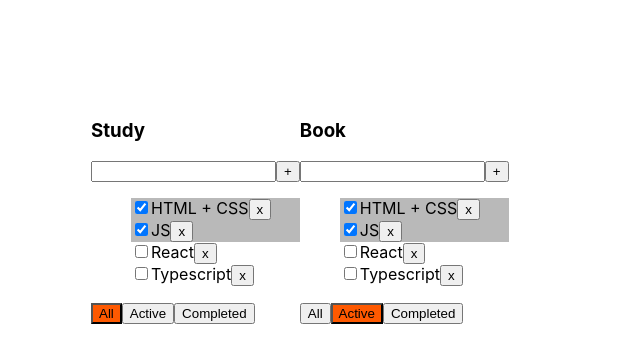
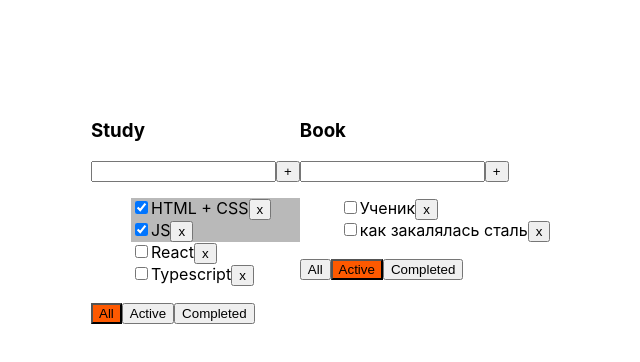
Before and after one commit to Aleksei-Mikheichev-Veb/Todolist-with-typescript, a React (Create React App) app: page / in a window 1280 px wide. Shown: the top 362 px of the page, without its empty margins (9-649 px from the left). Built offline with nearby package versions, Linux system fonts and the light colour scheme.

Commit message:
added feature adding,deleting and changing status task

```diff
--- a/src/App.tsx
+++ b/src/App.tsx
@@ -11,51 +11,59 @@ type TodoListType = {
 }
 
 function App() {
-    const [tasks, setTasks] = useState<Array<TaskType>>([
-        {id: v1(), title: 'HTML + CSS', isDone: true},
-        {id: v1(), title: 'JS', isDone: true},
-        {id: v1(), title: 'React', isDone: false},
-        {id: v1(), title: 'Typescript', isDone: false},
-    ])
-    const [filterTask, setFilterTask] = useState<FilterType>('all')
+    const todoList1 = v1()
+    const todoList2 = v1()
+    const [todoLists, setTodoLists] = useState<Array<TodoListType>>([
+        {id: todoList1, title: 'Study', filter: 'all'},
+        {id: todoList2, title: 'Book', filter: 'active'},
+    ]);
+    const [tasksInTodoList, setTasksInTodoList] = useState({
+        [todoList1]: [
+            {id: v1(), title: 'HTML + CSS', isDone: true},
+            {id: v1(), title: 'JS', isDone: true},
+            {id: v1(), title: 'React', isDone: false},
+            {id: v1(), title: 'Typescript', isDone: false},
+        ],
+        [todoList2]: [
+            {id: v1(), title: 'Ученик', isDone: false},
+            {id: v1(), title: 'как закалялась сталь', isDone: false},
+            {id: v1(), title: 'Внутри убийцы', isDone: true},
+        ]
+    })
 
-    const [todoLists, setTodoLists] = useState<Array<TodoListType>>([
-        {id: v1(), title: 'Study', filter: 'all'},
-        {id: v1(), title: 'Book', filter: 'active'},
-    ]);
-
-    let taskToDisplay = tasks;
-    if (filterTask === 'active') {
-        taskToDisplay = tasks.filter(task => !task.isDone)
-    } else if (filterTask === 'completed') {
-        taskToDisplay = tasks.filter(task => task.isDone)
-    }
-
-    const changeFilterTasks = (filter: FilterType, id: string) => {
+    const changeFilterTasks = (filter: FilterType, todoListId: string) => {
         let newTodoLists = todoLists.map(list => (
-            list.id == id ? {...list, filter: filter} : list
+            list.id == todoListId ? {...list, filter: filter} : list
         ))
         setTodoLists(newTodoLists)
     }
-    const addTask = (title: string) => {
+    const addTask = (title: string, todoListId:string) => {
         const newTask = {id: v1(), title: title, isDone: false}
-        setTasks([...tasks, newTask])
-    }
-    const removeTask = (id: string) => {
-        const resultTasks = tasks.filter(task => task.id !== id)
-        setTasks(resultTasks)
+        const newTodoList = [...tasksInTodoList[todoListId],newTask]
+        setTasksInTodoList({...tasksInTodoList, [todoListId]:newTodoList })
     }
 
-    const toggleCheckboxTask = (id: string) => {
-        const newTasks = tasks.map(task =>
-            task.id === id ? {...task, isDone: !task.isDone} : task
+
+    const removeTask = (taskId: string, todoListId:string ) => {
+        const resultTasks = tasksInTodoList[todoListId].filter(task => task.id !== taskId)
+        setTasksInTodoList({...tasksInTodoList, [todoListId]:resultTasks })
+    }
+
+    const toggleCheckboxTask = (taskId: string, todoListId:string) => {
+        const newTasks = tasksInTodoList[todoListId].map(task =>
+            task.id === taskId ? {...task, isDone: !task.isDone} : task
         );
-        setTasks(newTasks);
+        setTasksInTodoList({...tasksInTodoList, [todoListId]: newTasks});
     };
     return (
         <div className="App">
             {todoLists.map(tl => {
-
+                let taskToDisplay = tasksInTodoList[tl.id];
+                if (tl.filter === 'active') {
+                    taskToDisplay = tasksInTodoList[tl.id].filter(task => !task.isDone)
+                } else if (tl.filter === 'completed') {
+                    taskToDisplay = tasksInTodoList[tl.id].filter(task => task.isDone)
+                }
 
                 return <TodoList
                     key={tl.id}
--- a/src/components/TodoList.tsx
+++ b/src/components/TodoList.tsx
@@ -11,12 +11,12 @@ export type TaskType = {
 type PropsType = {
     title:string;
     tasks:Array<TaskType>;
-    id:string
+    id:string;
     filter:FilterType;
-    removeTask: (id:string) => void;
-    setFilterTask:(filter:FilterType, id:string) => void;
-    addTask:(title:string) => void
-    toggleCheckboxTask: (id:string) => void
+    removeTask: (id:string, todoListId:string) => void;
+    setFilterTask:(filter:FilterType, todoListId: string) => void;
+    addTask:(title:string, todoListId: string) => void;
+    toggleCheckboxTask: (id:string, todoListId:string) => void;
 }
 
 const TodoList = (props:PropsType) => {
@@ -29,13 +29,13 @@ const TodoList = (props:PropsType) => {
     }
     const onKeyPressHandler = (e:KeyboardEvent<HTMLInputElement>) => {
         if(e.key === 'Enter'){
-            props.addTask(valueInput)
+            props.addTask(valueInput, props.id)
             setValueInput('')
         }
     }
     const addNewTask = () => {
         if(valueInput){
-            props.addTask(valueInput)
+            props.addTask(valueInput, props.id)
             setValueInput('')
         }else{
             setErrorTextInput(true)
@@ -62,10 +62,10 @@ const TodoList = (props:PropsType) => {
                 <ul className='item_list'>
                     {props.tasks.map(task => {
                         const removeCurrentTask = () => {
-                             props.removeTask(task.id)
+                             props.removeTask(task.id, props.id)
                         }
                         const onHandleTask = () => {
-                            props.toggleCheckboxTask(task.id)
+                            props.toggleCheckboxTask(task.id, props.id)
                         }
                         return <li key={task.id}  className={task.isDone ? 'active_task' : ''}>
                             <input type="checkbox" onChange={onHandleTask} checked={task.isDone}/>
```
